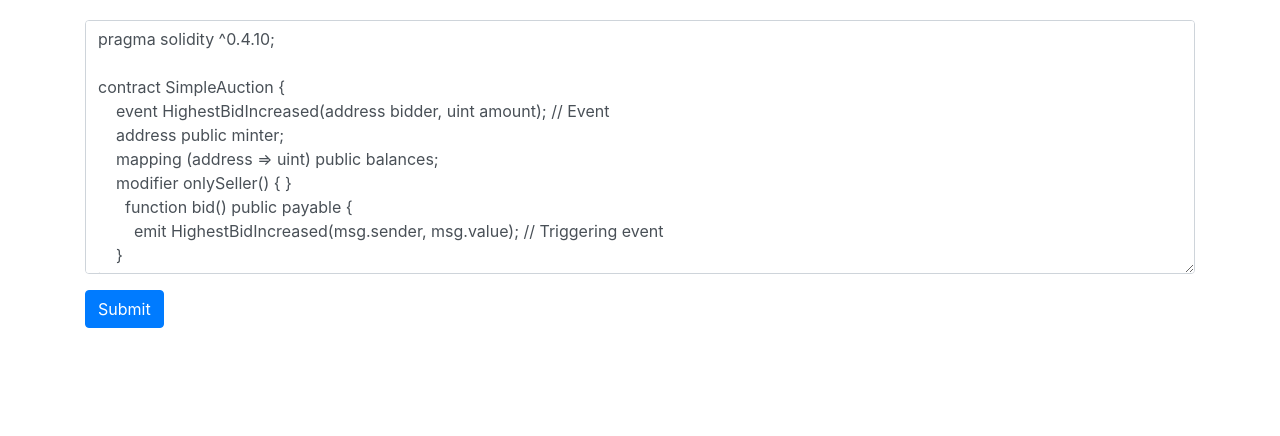
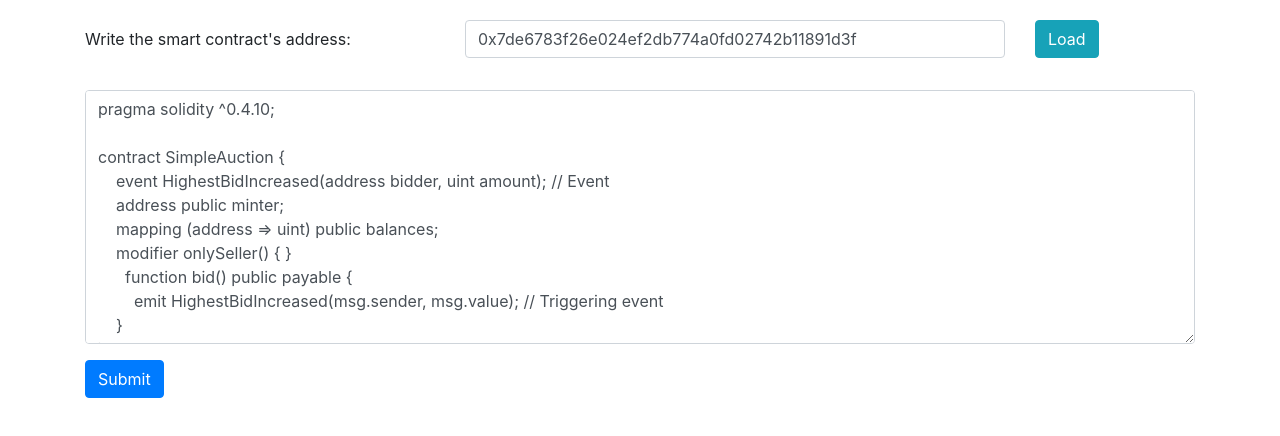
Before and after one commit to aphd/paso, a React (Create React App) app: page / in a window 1280 px wide. Shown: the top 436 px of the page. Built offline with nearby package versions, Linux system fonts and the light colour scheme.

Commit message:
adding load-contract-form

```diff
--- a/src/App.jsx
+++ b/src/App.jsx
@@ -2,6 +2,7 @@ import React, { Component } from "react";
 import "./App.css";
 import { Helmet, HelmetProvider } from "react-helmet-async";
 import MetricForm from "./components/metric-form";
+import LoadContractForm from "./components/load-contract-form";
 import Metrics from "./components/metrics";
 import Error from "./components/error";
 import { solParse } from "./utils/sol-parser";
@@ -27,6 +28,9 @@ class App extends Component {
             }
         });
     };
+    handleLoadContractFormSubmit = address => {
+        console.log(address);
+    };
     render = () => {
         return (
             <main className="container">
@@ -35,6 +39,9 @@ class App extends Component {
                         <title>SOL-PA</title>
                     </Helmet>
                 </HelmetProvider>
+                <LoadContractForm
+                    onFormSubmit={this.handleLoadContractFormSubmit}
+                />
                 <MetricForm onFormSubmit={this.handleFormSubmit} />
                 <Metrics metric={this.state.metric} />
                 <Error errors={this.state.errors} />
--- /dev/null
+++ b/src/components/load-contract-form.jsx
@@ -0,0 +1,35 @@
+import React, { Component } from "react";
+
+export default class LoadContractForm extends Component {
+    render() {
+        return (
+            <form>
+                <div class="form-group row">
+                    <label htmlFor="sc_address" class="col-sm-4 col-form-label">
+                        Write the smart contract's address:
+                    </label>
+                    <div class="col-sm-6">
+                        <input
+                            class="form-control"
+                            id="sc_address"
+                            value="0x7de6783f26e024ef2db774a0fd02742b11891d3f"
+                        />
+                    </div>
+                    <div className="col-sm-2">
+                        <button
+                            type="button"
+                            className="btn btn-info mb-3"
+                            onClick={() =>
+                                this.props.onFormSubmit(
+                                    document.getElementById("sc_address").value
+                                )
+                            }
+                        >
+                            Load
+                        </button>
+                    </div>
+                </div>
+            </form>
+        );
+    }
+}
--- a/src/components/metric-form.jsx
+++ b/src/components/metric-form.jsx
@@ -1,7 +1,7 @@
 import React, { Component } from "react";
 import { code } from "../fixtures/simple.sol.jsx";
 
-export default class Form extends Component {
+export default class MetricForm extends Component {
     render() {
         return (
             <form>
```
